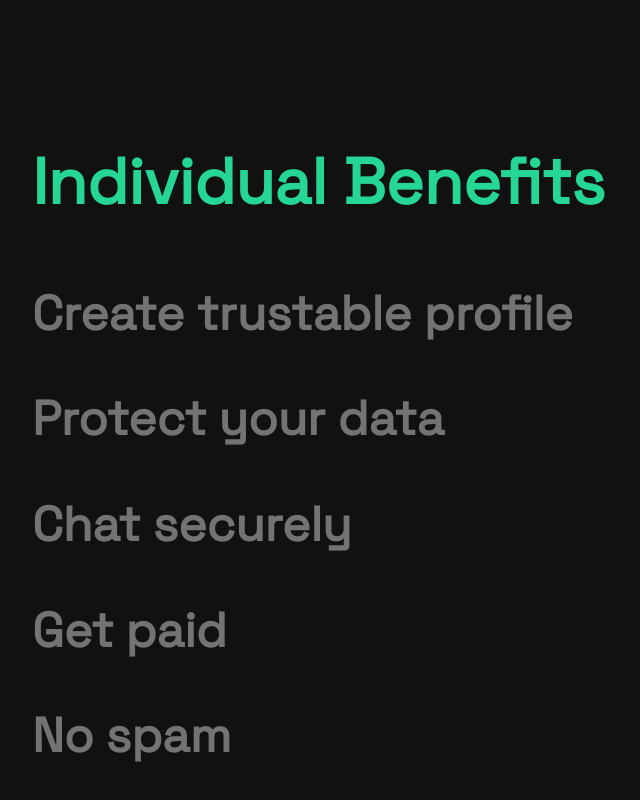
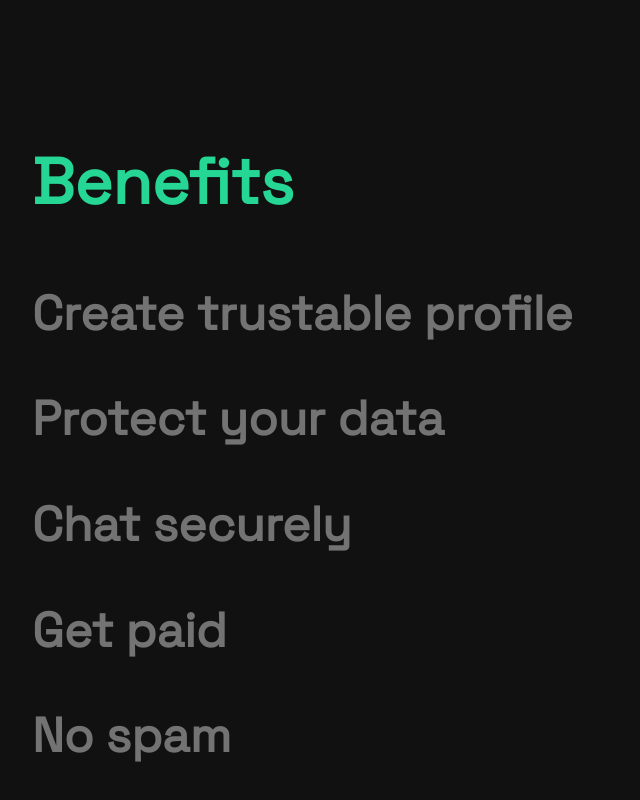
Before and after one commit to igorperic17/cored.in, a React (Vite) app in the folder packages/frontend/: page / in a window 1280 px wide. Shown: the part 792-1592 px from the top of the page, without its empty margins (0-640 px from the left). Built offline with nearby package versions, Linux system fonts and the light colour scheme.

Commit message:
Change the Benefits heading

```diff
--- a/packages/frontend/src/modules/landing/components/Benefits.tsx
+++ b/packages/frontend/src/modules/landing/components/Benefits.tsx
@@ -51,9 +51,11 @@ export const Benefits = () => {
 
   return (
     <Box w="100%" minH="100vh">
+      {/* <VisuallyHidden> */}
       <Heading as="h2" fontSize="4rem" color="brand.600" mb="1em">
-        Individual Benefits
+        Benefits
       </Heading>
+      {/* </VisuallyHidden> */}
       <List spacing="3em" mb="8em">
         {benefitEls}
       </List>
```
